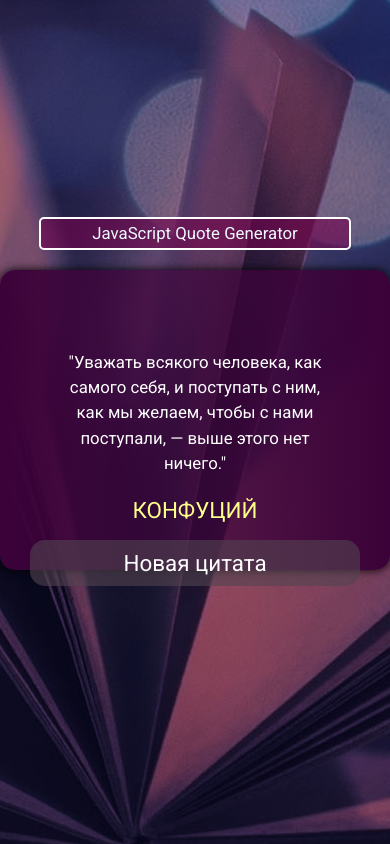
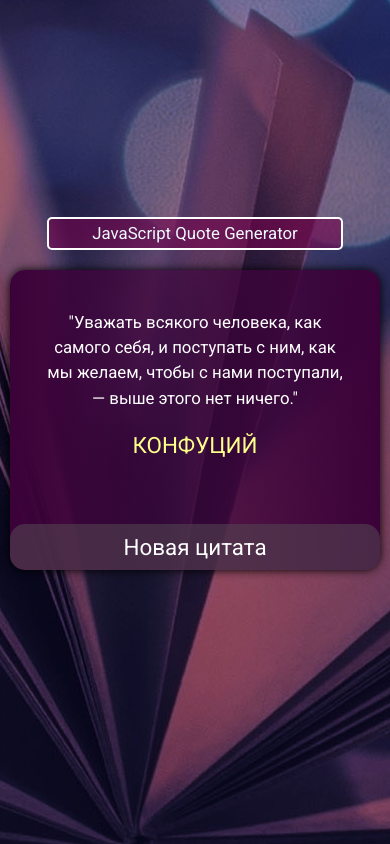
Before and after one commit to hinno666/quotegeneration-project, a plain HTML site: page index.html in a window 390 px wide. Drawn offline with Linux system fonts and the light colour scheme.

Commit message:
fixed media

```diff
--- a/css/main.css
+++ b/css/main.css
@@ -101,6 +101,7 @@ body {
 .container {
     width: 550px;
     height: 450px;
+    padding: 0 10px;
 }
 
 .header {
@@ -160,9 +161,6 @@ body {
 
 
 @media(max-width: 460px) {
-    .main-content {
-        padding: 40px 30px;
-    }
     .main-content .text-area {
         font-size: 1.2rem;
     }
```
